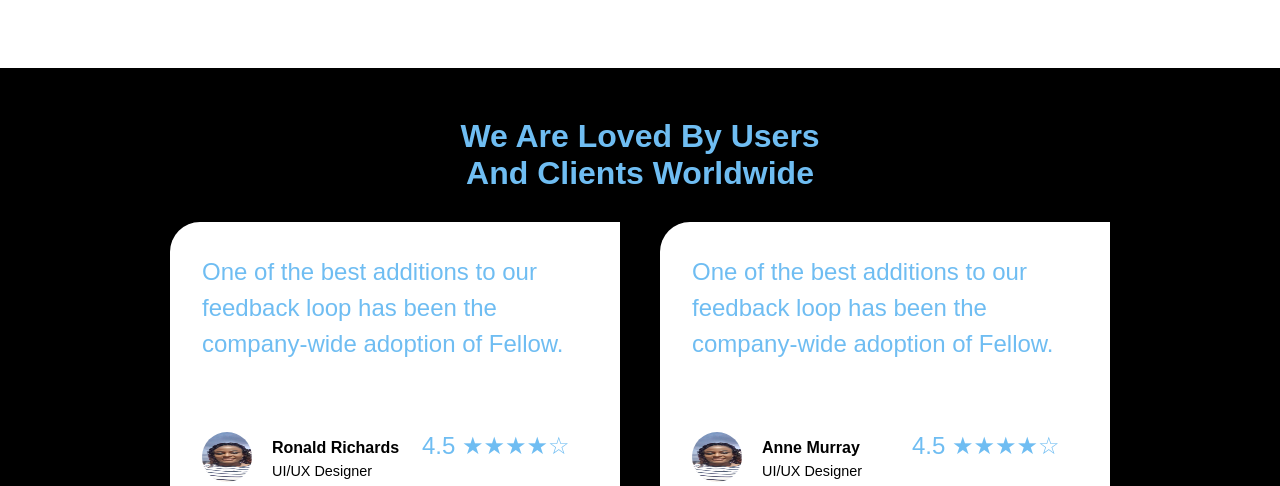
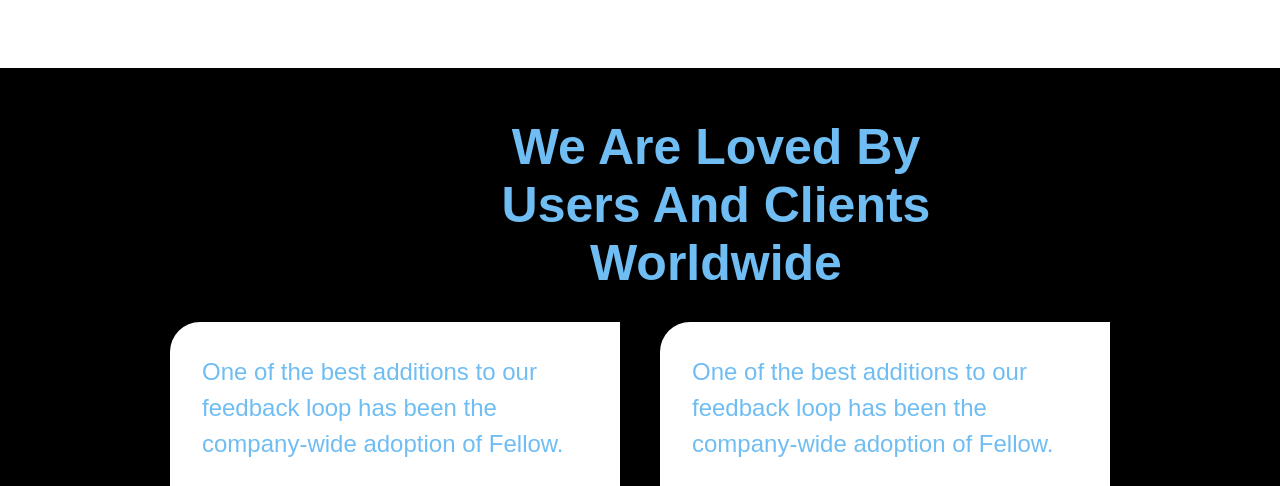
Before and after one commit to AngelNelly/Studio99GroupProject_Replica, a plain HTML site: page index.html in a window 1280 px wide. Shown: the part 3683-4169 px from the top of the page. Drawn offline with Linux system fonts and the light colour scheme.

Commit message:
Did finishing touches on the header section

```diff
--- a/index.html
+++ b/index.html
@@ -164,7 +164,7 @@
 
     <div class="testimonial-section">
       <h1>
-        We Are Loved By Users <br />
+        We Are Loved By Users
         And Clients Worldwide
       </h1>
       <div class="testimonial-carousel">
--- a/style.css
+++ b/style.css
@@ -442,9 +442,12 @@ h2 {
 .testimonial-section h1 {
   position: relative;
   top: 50px;
+  left: 460px;
   font-size: 2rem;
   margin-bottom: 30px;
   color: #6fbdf2;
+  font-size: 50px;
+  max-width: 40%;
 }
 
 .testimonial-carousel {
```
